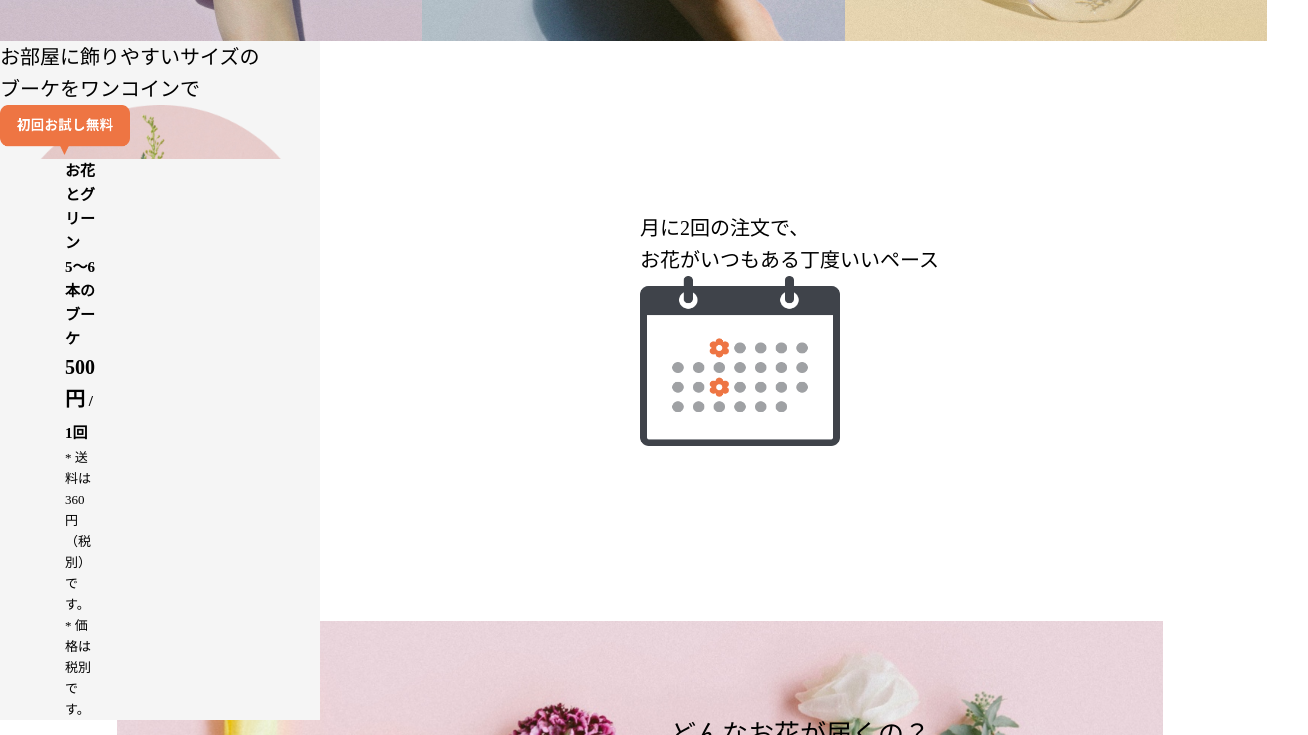
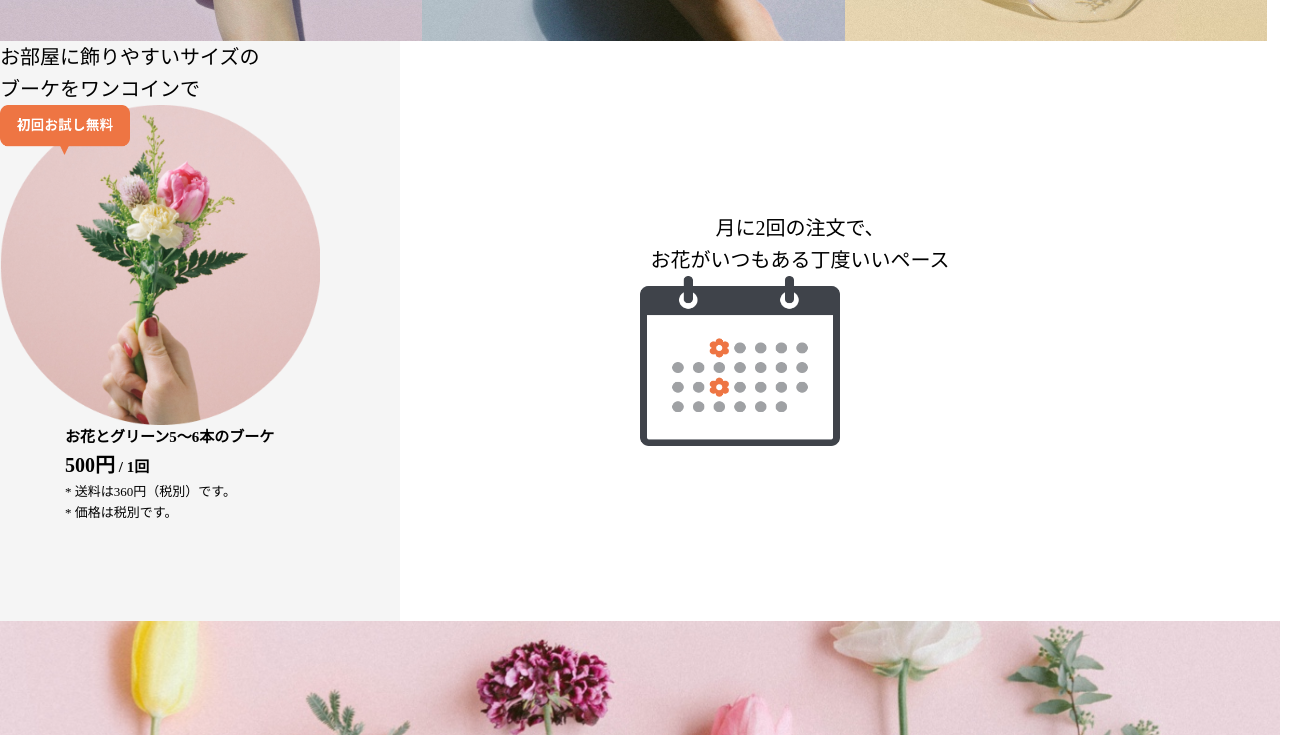
Before and after one commit to genkimita/mosya-flower, a plain HTML site: page index.html in a window 1280 px wide. Shown: the part 1469-2204 px from the top of the page, 1308 px wide, since content can reach past the window. Drawn offline with Linux system fonts and the light colour scheme; files whose address does not match are found by name.

Commit message:
Update stylesheet.css

```diff
--- a/style/stylesheet.css
+++ b/style/stylesheet.css
@@ -186,9 +186,10 @@ body {
 }
 .order-box-trial-banner {
   width:320px;
+  height:320px;
   background: url(https://raw.githubusercontent.com/genkimita/mosya-flower/master/image/trial-banner.png);
   background-position: left top;
-  background-size: 100% auto;
+  background-size: 100% 100%;
 }
 .order-box-trial-banner img{
   width:130px;
@@ -229,6 +230,7 @@ body {
   font-weight: 400;
   font-size: 20px;
   line-height: 32px;
+  text-align: center;
 }
 img.order-pace-image {
   width:200px;
@@ -242,6 +244,7 @@ img.order-pace-image {
   width:100%;
   height:730px;
   background: url(https://raw.githubusercontent.com/genkimita/mosya-flower/master/image/about.jpg) center / auto 100% no-repeat;
+  background-size: cover;
 }
 .about-boxgate {
   width:100%;
@@ -261,7 +264,7 @@ img.order-pace-image {
   vertical-align : middle;
 }
 .about-box-text h1,h2,h3,h4,h5,h6,h7{
-  width:50%;
+  width:400px;
 }
 .about-box-text h1{
   font-weight: 400;
```
